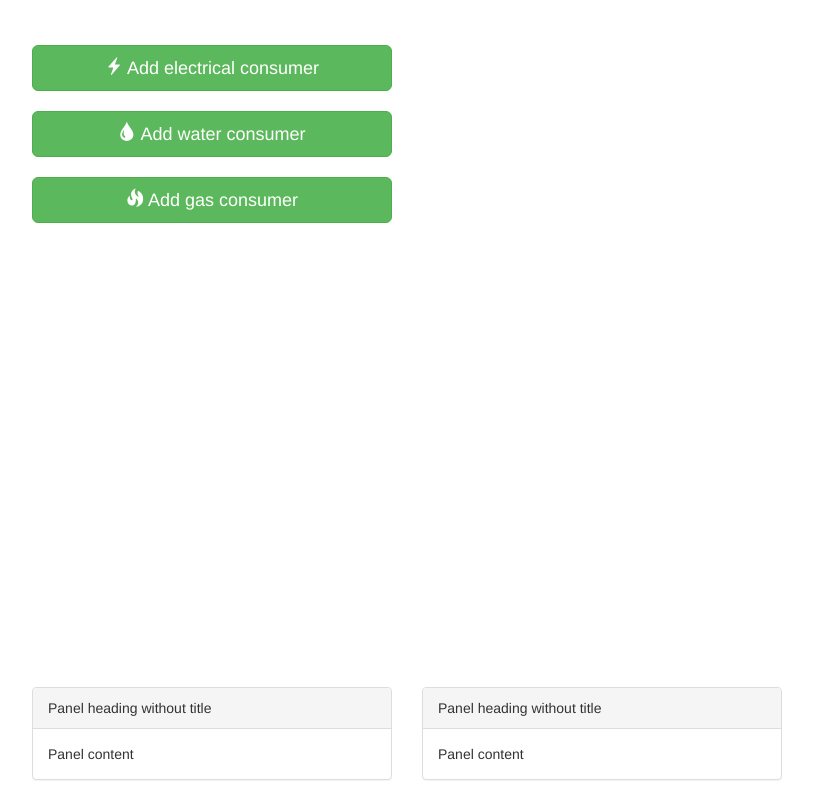
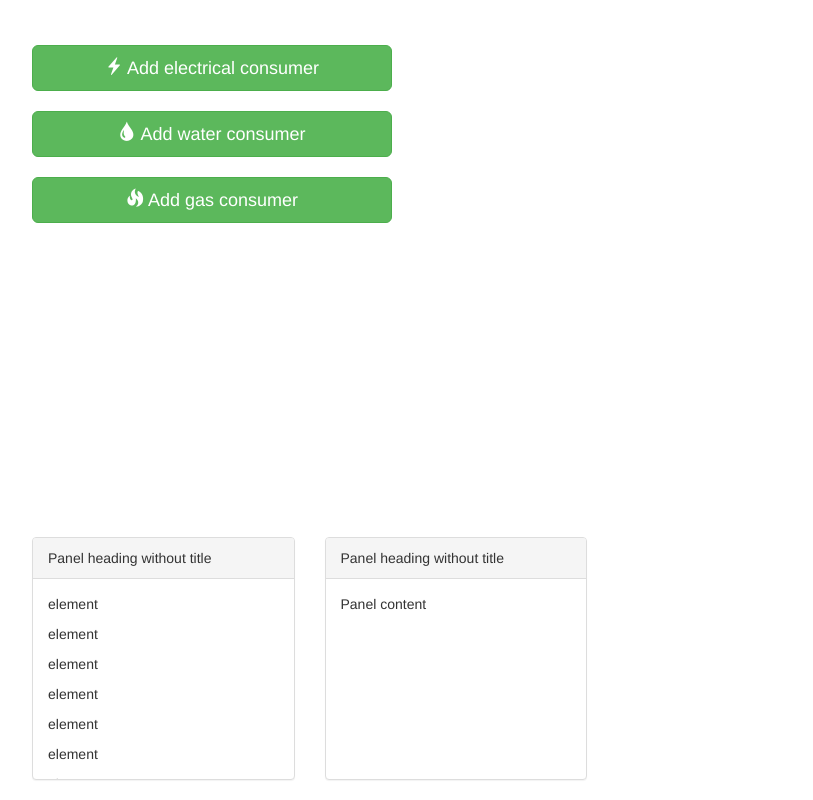
Before and after one commit to Matei94/IntelligentHouse, a website: page index.html in a window 1280 px wide. Shown: the whole page, without its empty margins (38-851 px from the left). Drawn offline with nearby package versions, Linux system fonts and the light colour scheme; some packages are replaced by stand-ins of ours.

Commit message:
scrolablle footer

```diff
--- a/index.html
+++ b/index.html
@@ -53,20 +53,27 @@
       </div>
 
       <!-- Consumers -->
-      <div class="row myfooter">
-        <div class="col-sm-4">
+      <div class="row my_footer">
+        <div class="col-sm-3">
           <div class="panel panel-default">
             <div class="panel-heading">Panel heading without title</div>
-            <div class="panel-body">
-              Panel content
+            <div class="panel-body my_panel_content">
+              <p>element</p>
+              <p>element</p>
+              <p>element</p>
+              <p>element</p>
+              <p>element</p>
+              <p>element</p>
+              <p>element</p>
+              <p>element</p>
             </div>
           </div>
         </div>
 
-        <div class="col-sm-4">
+        <div class="col-sm-3">
           <div class="panel panel-default">
             <div class="panel-heading">Panel heading without title</div>
-            <div class="panel-body">
+            <div class="panel-body my_panel_content">
               Panel content
             </div>
           </div>
--- a/public/css/index.css
+++ b/public/css/index.css
@@ -2,8 +2,13 @@
   margin-top: 20px;
 }
 
-.myfooter {
+.my_footer {
   position: fixed;
   width: inherit;
   bottom: 0px;
 }
+
+.my_panel_content {
+  height: 200px;
+  overflow-y: auto;
+}
```
